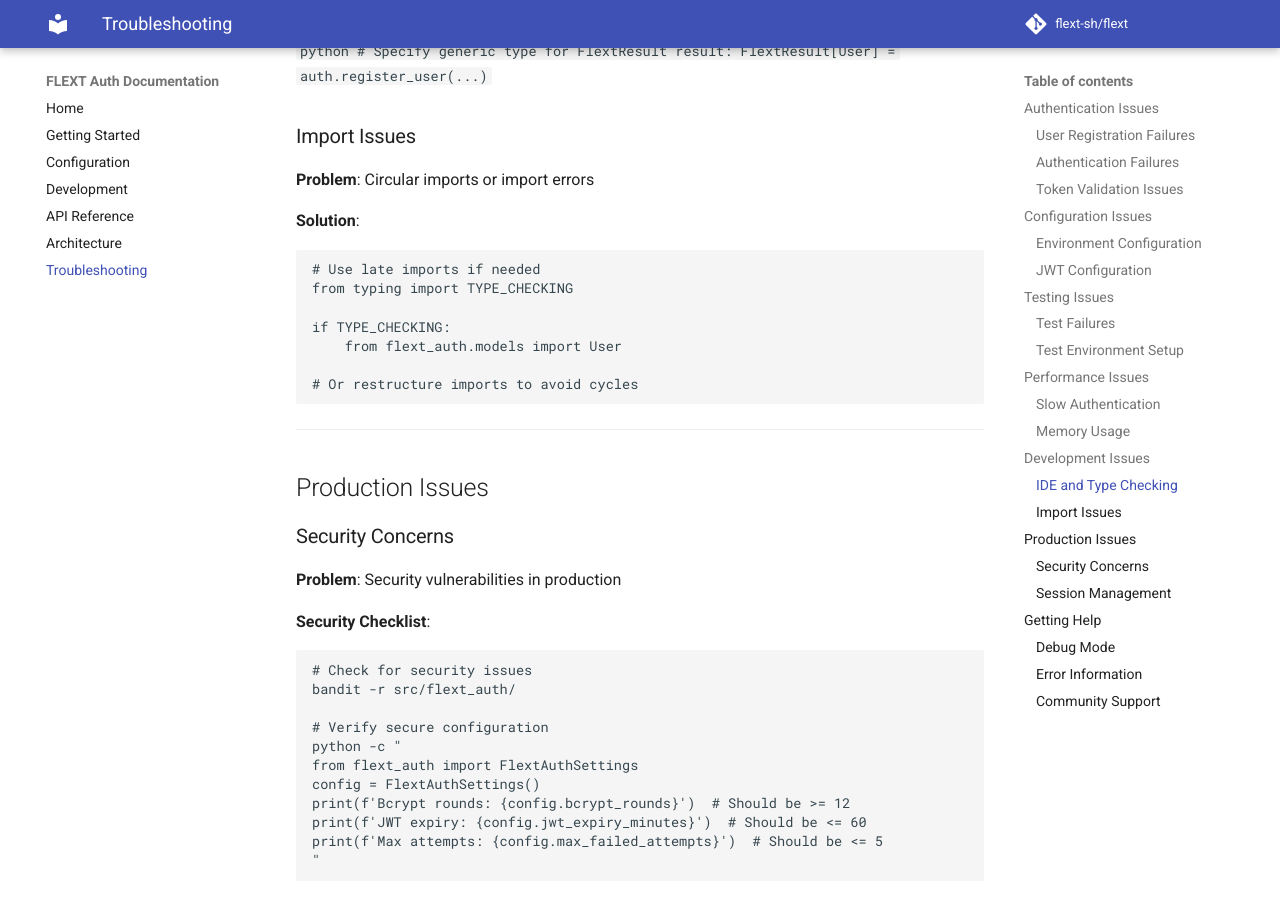
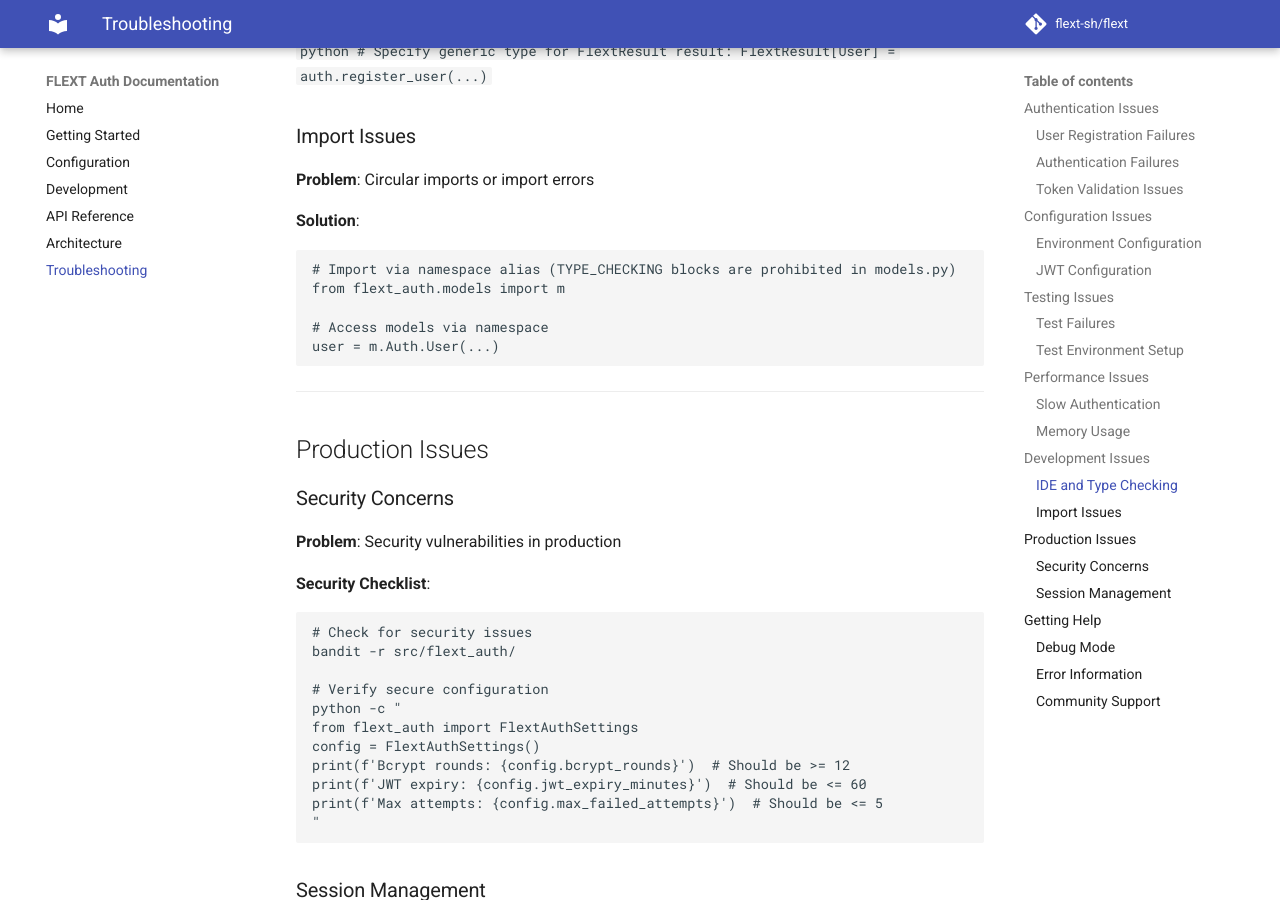
Before and after one commit to flext-sh/flext-auth, an MkDocs documentation site: the page built from docs/troubleshooting.md, in a window 1280 px wide and 900 px high, scrolled down 6821 px. Built offline with MkDocs 1.6.1 and Material for MkDocs 9.7.7, drawn with Linux system fonts in a browser that asks for light colours; comment, search, counter and statistics services are not loaded.

````diff
--- a/docs/troubleshooting.md
+++ b/docs/troubleshooting.md
@@ -378,13 +378,11 @@ mypy src/flext_auth/
 **Solution**:
 
 ```python
-# Use late imports if needed
-from typing import TYPE_CHECKING
+# Import via namespace alias (TYPE_CHECKING blocks are prohibited in models.py)
+from flext_auth.models import m
 
-if TYPE_CHECKING:
-    from flext_auth.models import User
-
-# Or restructure imports to avoid cycles
+# Access models via namespace
+user = m.Auth.User(...)
 ```
 
 ______________________________________________________________________
````
Also changed, not shown: 2 other files.
